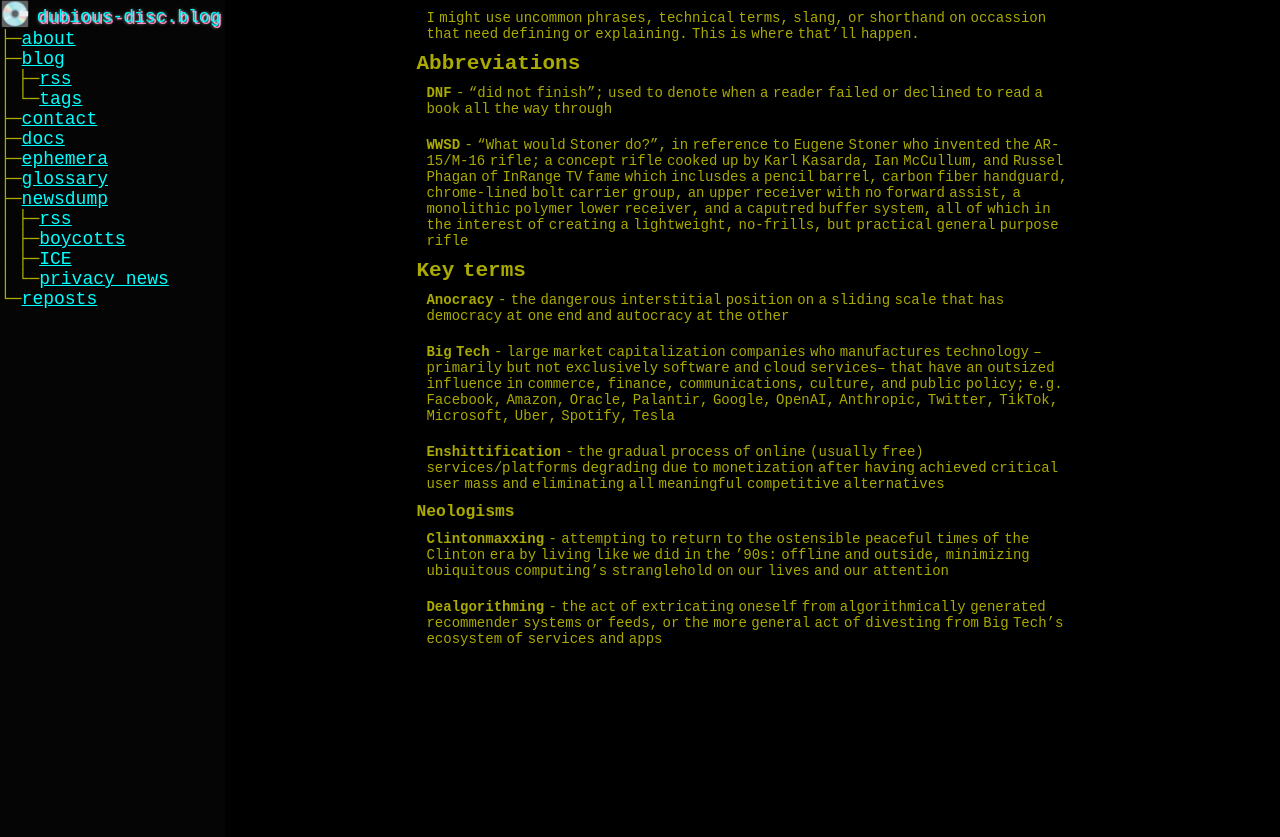
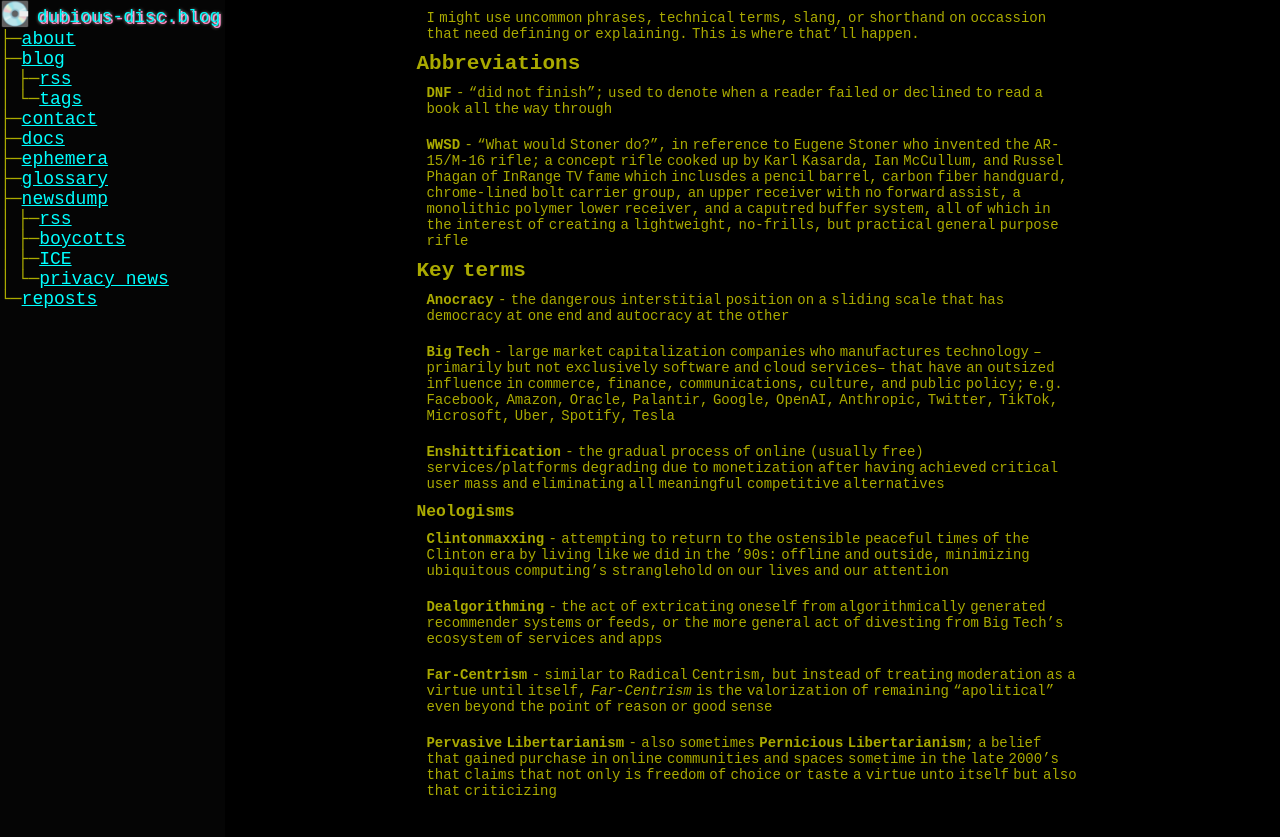
Before and after one commit to paranoid-porygon/paranoid-porygon.github.io, a Jekyll site: the page built from _pages/glossary.markdown, in a window 1280 px wide. Shown: the top 837 px of the page. Built offline with Jekyll 4.4.1, drawn with Linux system fonts in a browser that asks for light colours.

Commit message:
glossary

```diff
--- a/_pages/glossary.markdown
+++ b/_pages/glossary.markdown
@@ -25,3 +25,7 @@ I might use uncommon phrases, technical terms, slang, or shorthand on occassion
 **Clintonmaxxing** - attempting to return to the ostensible peaceful times of the Clinton era by living like we did in the '90s: offline and outside, minimizing ubiquitous computing's stranglehold on our lives and our attention
 
 **Dealgorithming** - the act of extricating oneself from algorithmically generated recommender systems or feeds, or the more general act of divesting from Big Tech's ecosystem of services and apps
+
+**Far-Centrism** - similar to Radical Centrism, but instead of treating moderation as a virtue until itself, *Far-Centrism* is the valorization of remaining "apolitical" even beyond the point of reason or good sense
+
+**Pervasive Libertarianism** - also sometimes **Pernicious Libertarianism**; a belief that gained purchase in online communities and spaces sometime in the late 2000's that claims that not only is freedom of choice or taste a virtue unto itself but also that criticizing
```
